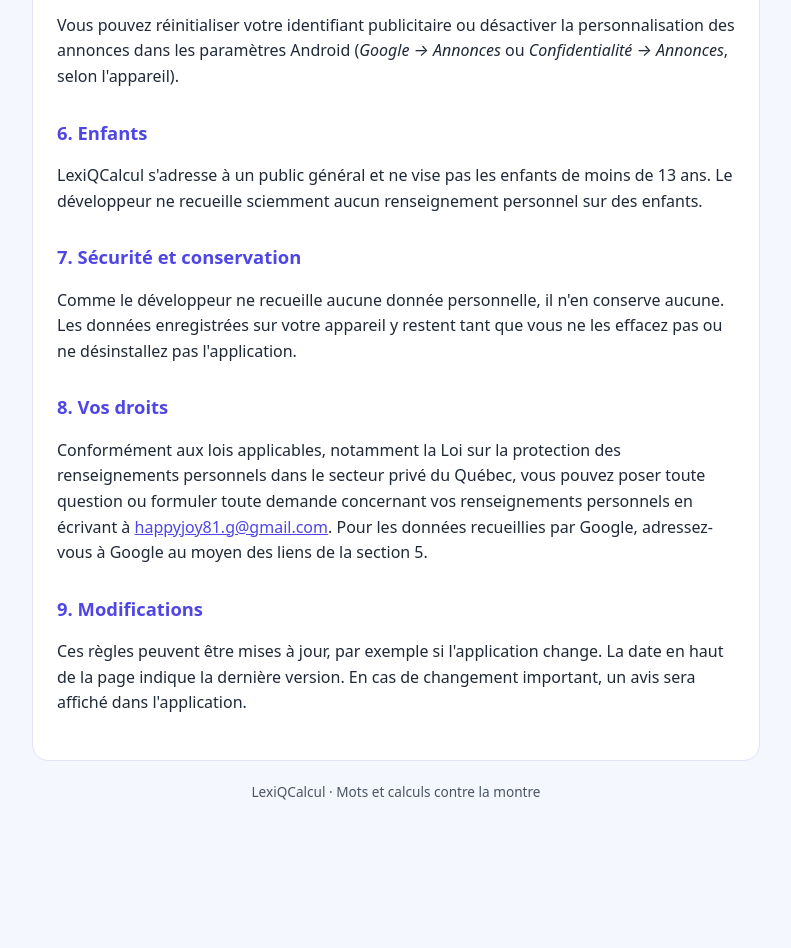
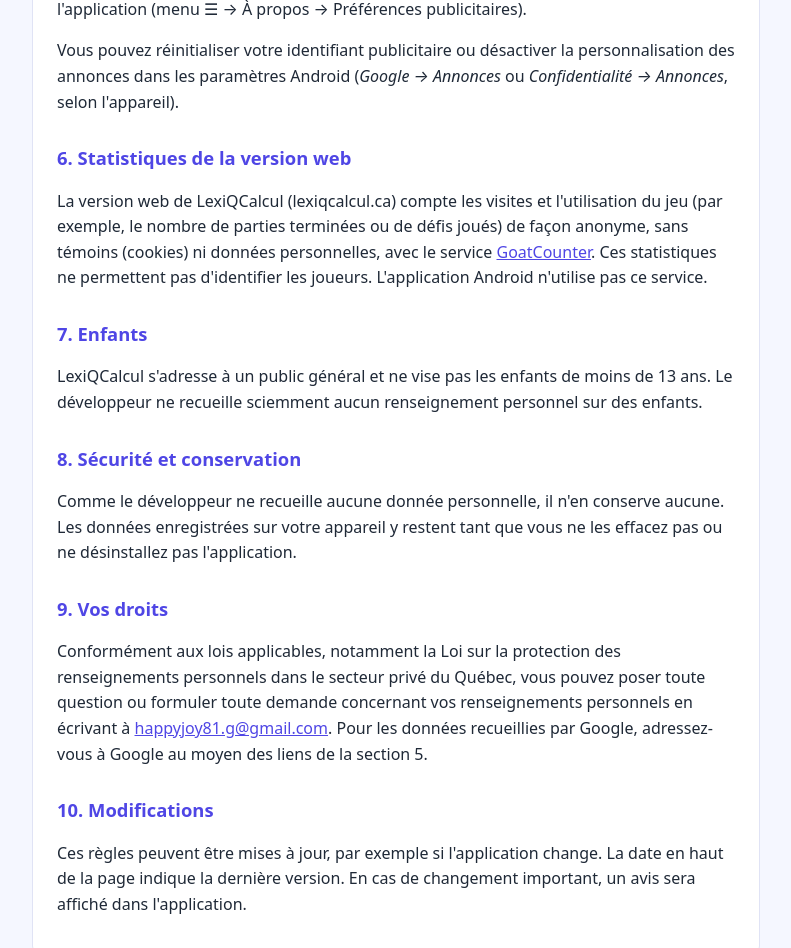
Before and after one commit to Happyjoy81/lexiqcalcul-confidentialite, a plain HTML site: page index.html in a window 1280 px wide. Shown: the part 1679-2627 px from the top of the page, without its empty margins (244-1035 px from the left). Before the commit the page ends 2530 px from the top, so only its background shows below. Drawn offline with Linux system fonts and the light colour scheme.

Commit message:
Update index.html

```diff
--- a/index.html
+++ b/index.html
@@ -63,12 +63,13 @@
 <main>
   <div class="carte">
     <h1>Règles de confidentialité de LexiQCalcul</h1>
-    <p class="maj">En vigueur depuis le 9 octobre 2026</p>
+    <p class="maj">Mise à jour le 25 octobre 2026</p>
 
     <div class="resume">
       <p><strong>En bref :</strong> LexiQCalcul ne demande aucun compte et ne recueille
       aucun renseignement personnel. Vos scores et vos réglages restent sur votre appareil.
-      La seule collecte de données provient des bannières publicitaires de Google AdMob.</p>
+     La seule collecte de données provient des bannières publicitaires de Google AdMob
+      dans l'application, et de statistiques de visite anonymes sur la version web.</p>
     </div>
 
     <h2>1. Qui sommes-nous ?</h2>
@@ -131,17 +132,25 @@
     personnalisation des annonces dans les paramètres Android
     (<em>Google → Annonces</em> ou <em>Confidentialité → Annonces</em>, selon l'appareil).</p>
 
-    <h2>6. Enfants</h2>
+        <h2>6. Statistiques de la version web</h2>
+    <p>La version web de LexiQCalcul (lexiqcalcul.ca) compte les visites et l'utilisation
+    du jeu (par exemple, le nombre de parties terminées ou de défis joués) de façon
+    anonyme, sans témoins (cookies) ni données personnelles, avec le service
+    <a href="https://www.goatcounter.com/">GoatCounter</a>. Ces statistiques ne
+    permettent pas d'identifier les joueurs. L'application Android n'utilise pas ce
+    service.</p>
+
+    <h2>7. Enfants</h2>
     <p>LexiQCalcul s'adresse à un public général et ne vise pas les enfants de moins de
     13 ans. Le développeur ne recueille sciemment aucun renseignement personnel sur des
     enfants.</p>
 
-    <h2>7. Sécurité et conservation</h2>
+    <h2>8. Sécurité et conservation</h2>
     <p>Comme le développeur ne recueille aucune donnée personnelle, il n'en conserve
     aucune. Les données enregistrées sur votre appareil y restent tant que vous ne les
     effacez pas ou ne désinstallez pas l'application.</p>
 
-    <h2>8. Vos droits</h2>
+    <h2>9. Vos droits</h2>
     <p>Conformément aux lois applicables, notamment la Loi sur la protection des
     renseignements personnels dans le secteur privé du Québec, vous pouvez poser toute
     question ou formuler toute demande concernant vos renseignements personnels en
@@ -149,7 +158,7 @@
     Pour les données recueillies par Google, adressez-vous à Google au moyen des liens
     de la section 5.</p>
 
-    <h2>9. Modifications</h2>
+    <h2>10. Modifications</h2>
     <p>Ces règles peuvent être mises à jour, par exemple si l'application change. La date
     en haut de la page indique la dernière version. En cas de changement important, un
     avis sera affiché dans l'application.</p>
```
